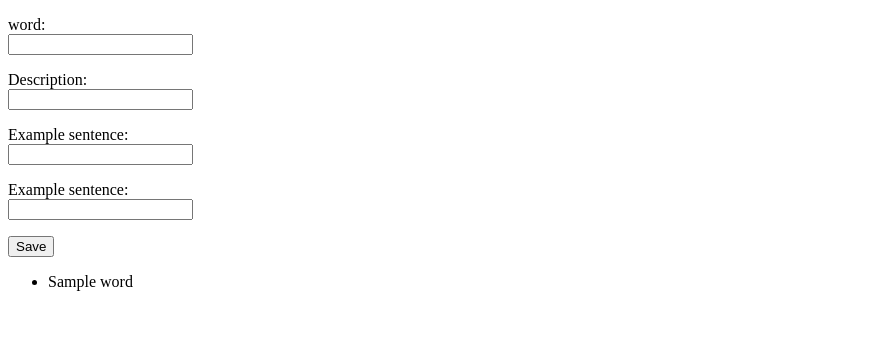
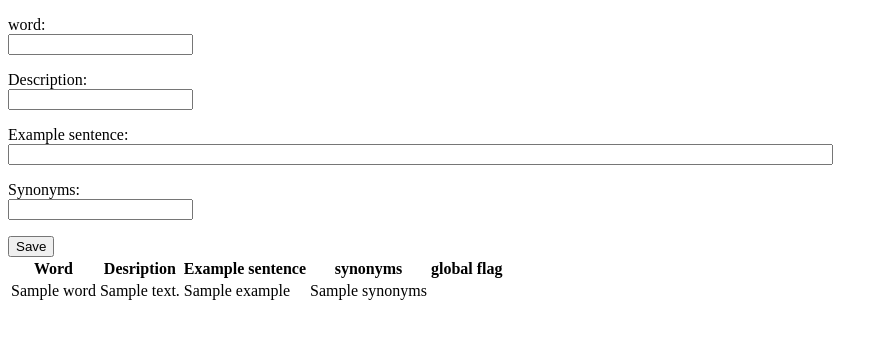
Before and after one commit to tuomoM/eruditeEdge, a Flask app: template templates/maintain.html in a window 1280 px wide. Shown: the top 339 px of the page, without its empty margins (0-888 px from the left). Run offline with Flask 3, Linux system fonts and the light colour scheme; the template is opened without the code that fills it: most values are stand-ins (such as "Sample title", 1, 10 or a date in 2020).

Commit message:
formatting the maintenance page.

```diff
--- a/templates/maintain.html
+++ b/templates/maintain.html
@@ -18,12 +18,12 @@
         </p>
             <p>
             <label for="example">Example sentence</label>: <br />
-            <input type="text" name="example" id = "example"/>
+            <input type="text" name="example" size = 100 id = "example"/>
 
         </p>
         </p>
             <p>
-            <label for="synonyms">Example sentence</label>: <br />
+            <label for="synonyms">Synonyms</label>: <br />
             <input type="text" name="synonyms" id = "synonyms"/>
 
         </p>
@@ -32,12 +32,24 @@
 
 
 
-     <ul class= "items">
-       {% for vocab in vocabs %}
-         <li>{{ vocab.word }} </li>
-        {% endfor %}
-     </ul>
+    <table>
+      <tr>
+        <th>Word</th>
+        <th>Desription</th>
+        <th>Example sentence</th>
+        <th> synonyms</th>
+        <th>global flag</th>
+      </tr>
+      {% for vocab in vocabs %}
+       <tr>
+         <td>{{ vocab.word }} </td>
+         <td>{{ vocab.w_description }}</td>
+         <td>{{ vocab.example }}</td>
+         <td>{{ vocab.synonyms }}</td>
+       </tr>
+      {% endfor %}
 
+    </table>
 
 
   {% with messages = get_flashed_messages() %}
```
